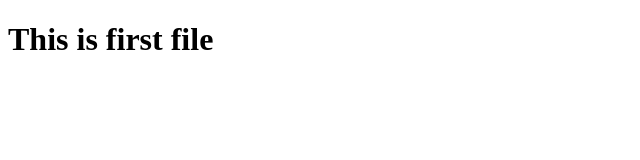
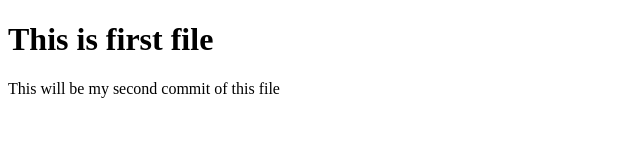
Before and after one commit to kanha2210/First-repo, a plain HTML site: page index.html in a window 1280 px wide. Shown: the whole page, without its empty margins (0-640 px from the left). Drawn offline with Linux system fonts and the light colour scheme.

Commit message:
update in index.html

```diff
--- a/index.html
+++ b/index.html
@@ -7,5 +7,6 @@
 </head>
 <body>
     <h1>This is first file</h1>
+    <p>This will be my second commit of this file</p>
 </body>
 </html>
```
